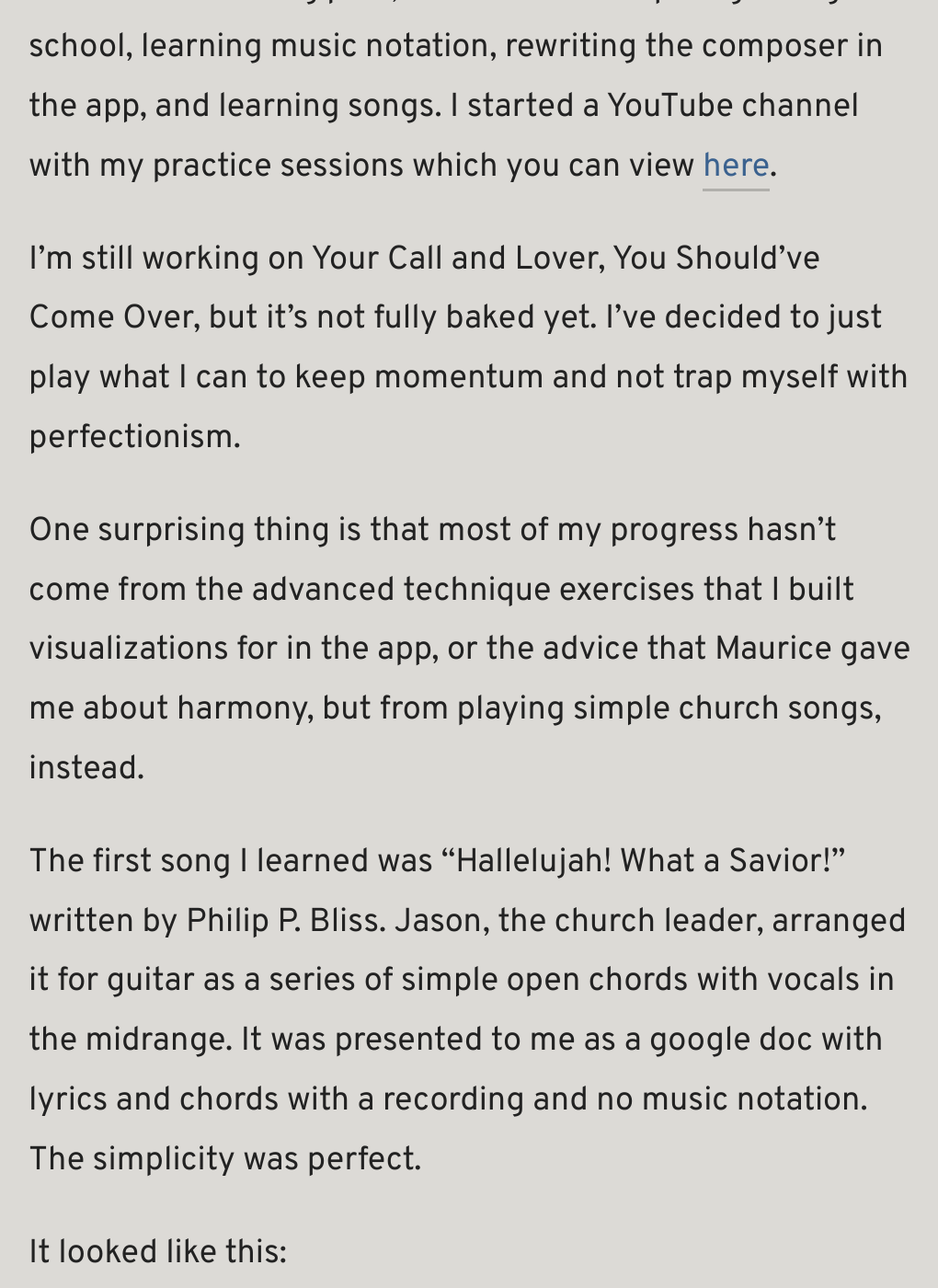
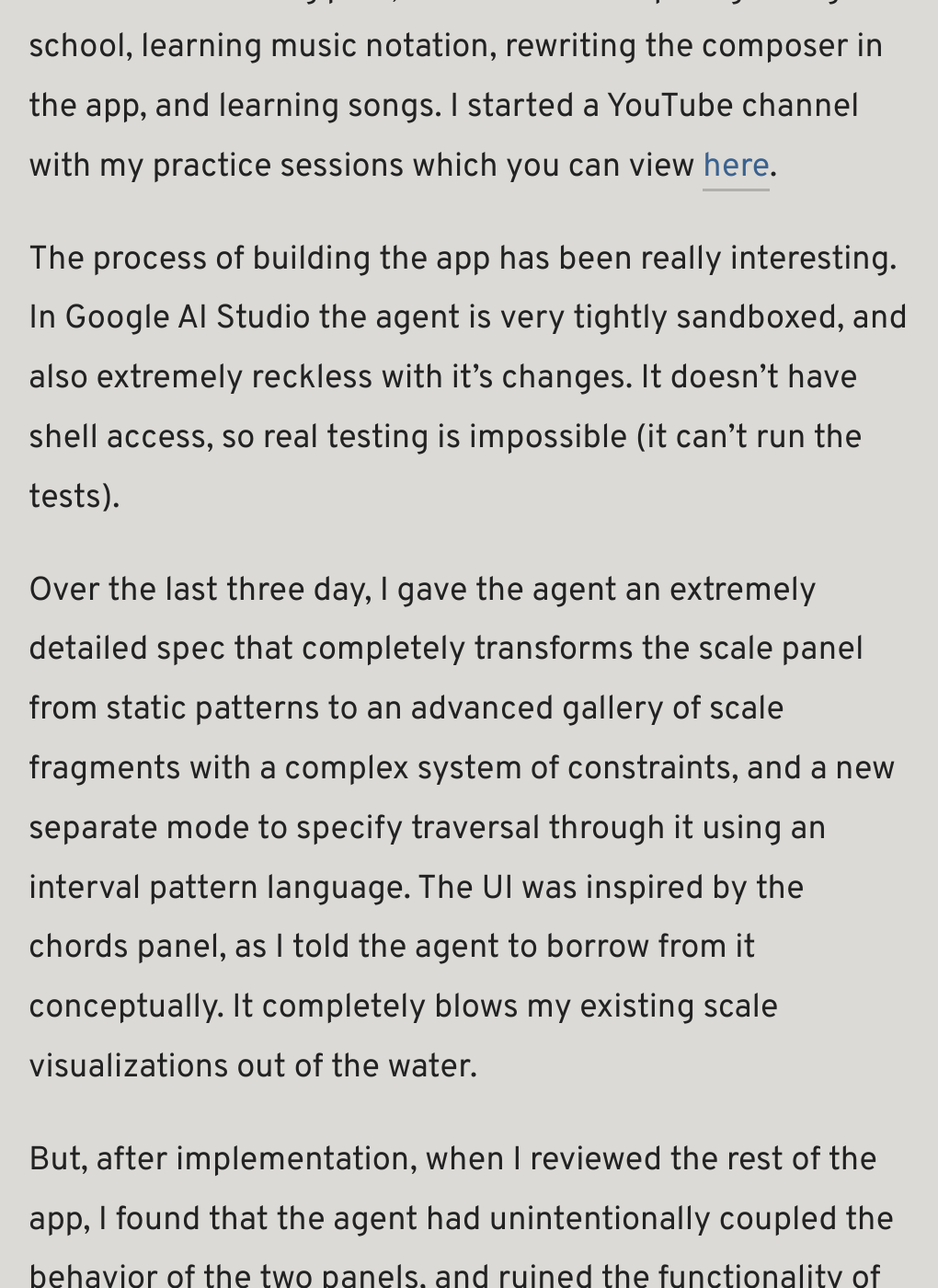
Before and after one commit to kingparra/blog, a Jekyll site: the page built from 04_progress.md, in a window 1280 px wide and 1400 px high, scrolled down 692 px. Shown: the whole window at 92% size, without its empty margins (129-1149 px from the left). Built offline with Jekyll 4.4.1, drawn with Linux system fonts in a browser that asks for light colours; our own code applies the rules of GitHub Pages for plain Markdown files; some of the changed text lies outside the part shown.

Commit message:
Update 04_progress.md with remarks on app

````diff
--- a/04_progress.md
+++ b/04_progress.md
@@ -4,13 +4,21 @@ It's been a few weeks since I wrote my first blog post and released Fretboard Co
 
 Since the laset blog post, I've been in a loop of ignoring school, learning music notation, rewriting the composer in the app, and learning songs. I started a YouTube channel with my practice sessions which you can view [here](https://youtube.com/@kingparrac?si=8oo_adxVAckfEAZ3).
 
-I'm still working on Your Call and Lover, You Should've Come Over, but it's not fully baked yet. I've decided to just play what I can to keep momentum and not trap myself with perfectionism.
+The process of building the app has been really interesting. In Google AI Studio the agent is very tightly sandboxed, and also extremely reckless with it's changes. It doesn't have shell access, so real testing is impossible (it can't run the tests).
+
+Over the last three day, I gave the agent an extremely detailed spec that completely transforms the scale panel from static patterns to an advanced gallery of scale fragments with a complex system of constraints, and a new separate mode to specify traversal through it using an interval pattern language. The UI was inspired by the chords panel, as I told the agent to borrow from it conceptually. It completely blows my existing scale visualizations out of the water.
+
+But, after implementation, when I reviewed the rest of the app, I found that the agent had unintentionally coupled the behavior of the two panels, and ruined the functionality of both. It effectively broke the chords panel. Sometimes, it even deletes features wholesale, unless they're exhaustively documented. When I ask, it says it was trying to "simplify" the codebase. Oof.
+
+So, currently, I'm in a transition phase where I have to write thorough documentation for all the features so future work doesn't accidentally clobber what I've done so far. After that is done I can start to transition to a more professional development workflow using GitHub codespaces and an AI agent that has shell access, so I can run my tests. The interesting thing about this is that it's making me think more about how teams should communicate, and honestly improving my writing in the proces.
+
+In the musical part of my life, I'm still working on "Your Call" and "Lover, You Should've Come Over", but it's not fully baked yet. I've decided to just play what I can to keep momentum and not trap myself with perfectionism.
 
 One surprising thing is that most of my progress hasn't come from the advanced technique exercises that I built visualizations for in the app, or the advice that Maurice gave me about harmony, but from playing simple church songs, instead.
 
 The first song I learned was "Hallelujah! What a Savior!" written by Philip P. Bliss. Jason, the church leader, arranged it for guitar as a series of simple open chords with vocals in the midrange. It was presented to me as a google doc with lyrics and chords with a recording and no music notation. The simplicity was perfect.
 
-It looked like this:
+I've included it here since I keep losing track of where I saved it, and will want to practice more in the future. Sorry about the length!
 
 ```
 Hallelujah What A Savior Chords
@@ -36,7 +44,6 @@ In our place, condemned He stood
 He bought our freedom with His blood
        Em   D          Gsus2/D# G
 Hallel  -u - jah, what a Sav-    ior!
-
 
 [Chorus]
        F        C     G
@@ -64,7 +71,7 @@ Hallel  -u - jah, what a Sav-    ior!
 G  Gsus4/C  //  G  Gsus4/C
 ```
 
-Because it was a simple chord progression with vocal intended to be sung along with by the whole congregation, I didn't feel embarrased about singing it, even though I've never sang before that. And, more importantly, the homeowner and great friend Shelly gave me a lot of encouragement when she heard it. This turned out to be a great on-ramp to incorporating vocals into my playing.
+Because the song has a simple chord progression with vocals intended to be sung along with by the whole congregation, I didn't feel embarrased about singing it, even though I've never sang before that. And, more importantly, the homeowner and great friend Shelly gave me a lot of encouragement when she heard it. This turned out to be a great on-ramp to incorporating vocals into my playing.
 
 Since then, I've been singing a lot. Probalby the wrong way. My throat feels constricted when I try to reach high notes, and if I sing for too long my voice goes hoarse. One moment my voice is cear and bell-like and the next it sounds like an animal yelping. I've been very motivated to learn, not only because my songs have a huge vocal component, but also because I'm trying to femininze my voice in my transition to living as a woman.
 
````
